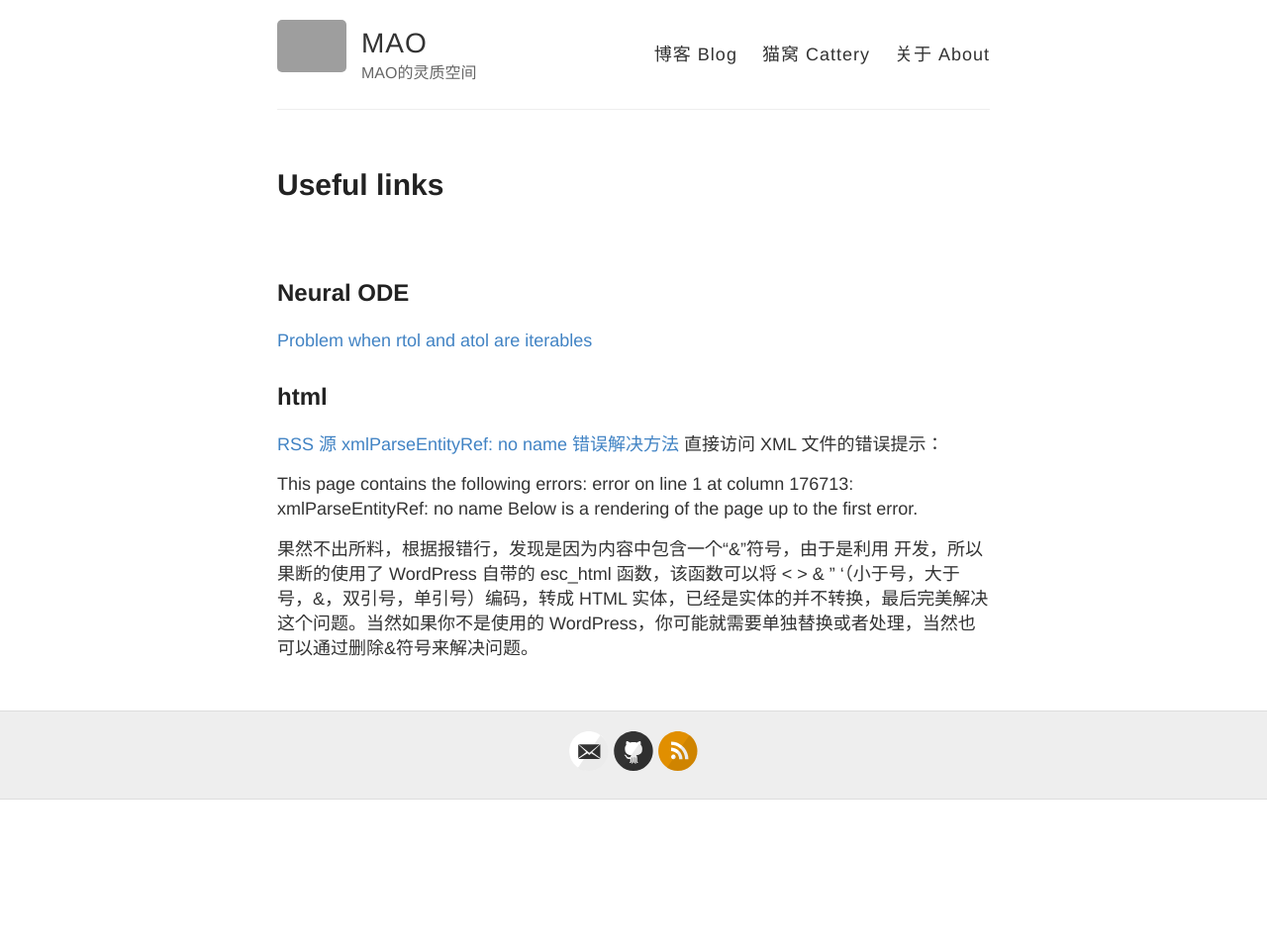
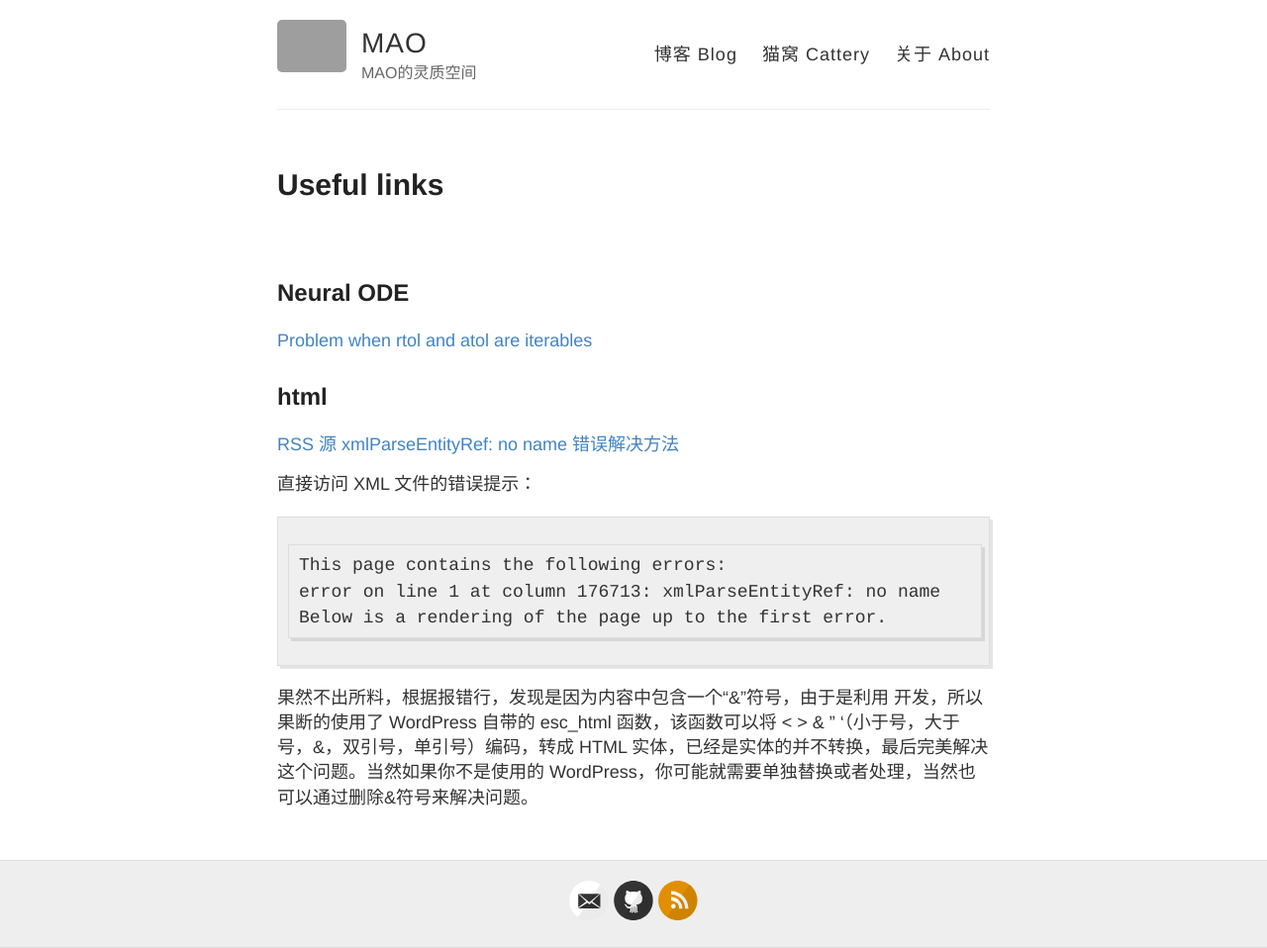
Before and after one commit to RuifMaxx/formalweb, a Jekyll site: the page built from _draft/Useful links.md, in a window 1280 px wide. Shown: the whole page at 99% size. Built offline with Jekyll 4.4.1, drawn with Linux system fonts in a browser that asks for light colours; before the commit the page ends 900 px from its top, so only the background shows below that; grey boxes are pictures that could not be loaded.

```diff
--- a/_draft/Useful links.md
+++ b/_draft/Useful links.md
@@ -12,10 +12,12 @@ title: Useful links
 ## html
 
 [RSS 源 xmlParseEntityRef: no name 错误解决方法](https://www.it131.org/8487.html)
+
+
 直接访问 XML 文件的错误提示：
 
->This page contains the following errors:
->error on line 1 at column 176713: xmlParseEntityRef: no name
->Below is a rendering of the page up to the first error.
+    This page contains the following errors:
+    error on line 1 at column 176713: xmlParseEntityRef: no name
+    Below is a rendering of the page up to the first error.
 
 果然不出所料，根据报错行，发现是因为内容中包含一个“&”符号，由于是利用 开发，所以果断的使用了 WordPress 自带的 esc_html 函数，该函数可以将 < > & ” ‘（小于号，大于号，&，双引号，单引号）编码，转成 HTML 实体，已经是实体的并不转换，最后完美解决这个问题。当然如果你不是使用的 WordPress，你可能就需要单独替换或者处理，当然也可以通过删除&符号来解决问题。
```
